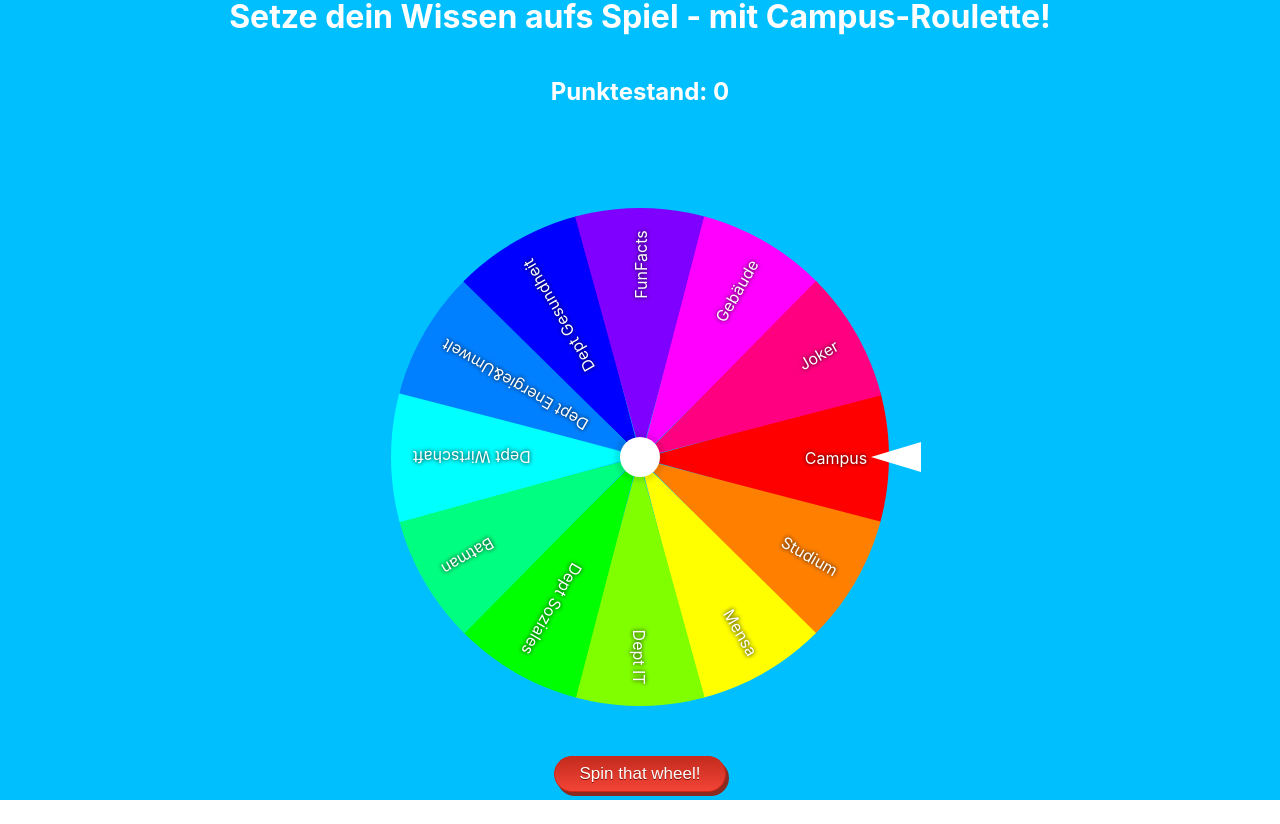
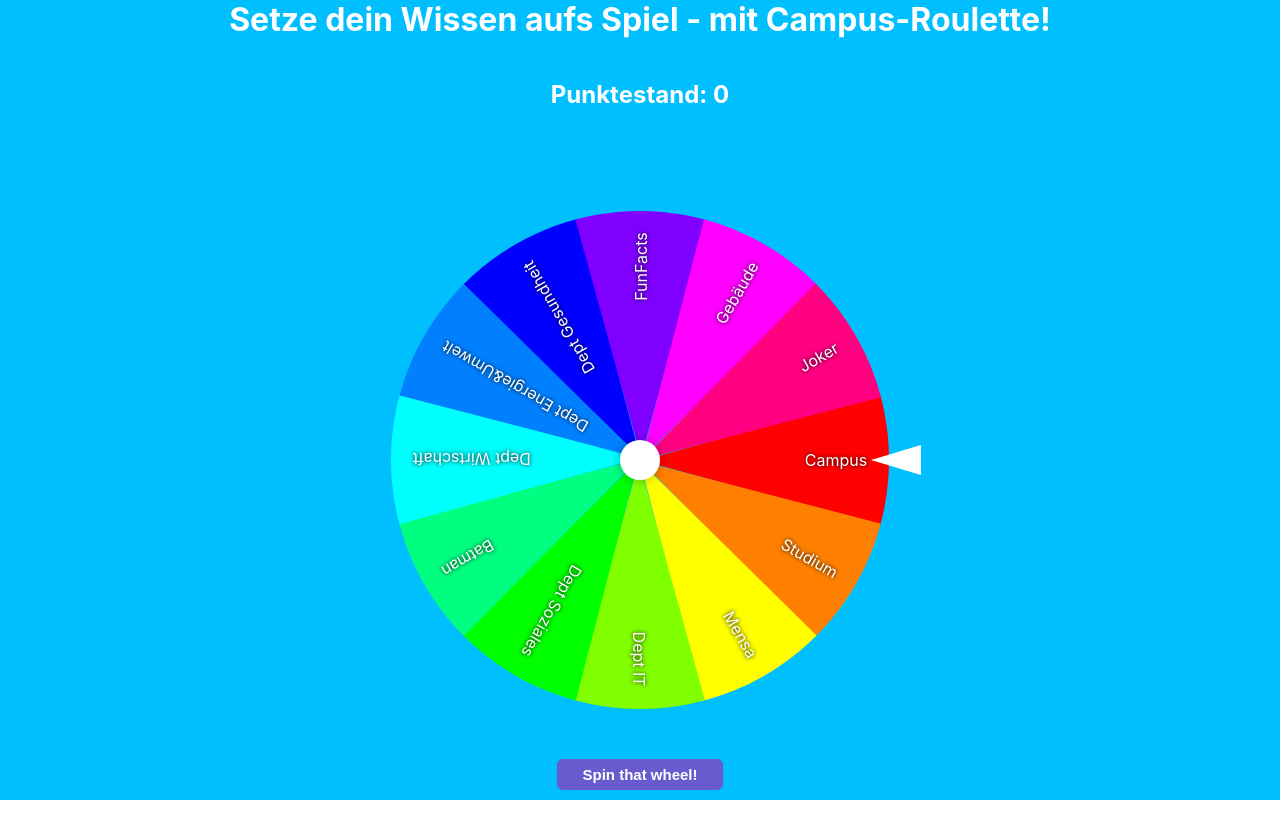
Before and after one commit to IsabellaZaby/campus-roulette, a React (Create React App) app: page / in a window 1280 px wide. Built offline with nearby package versions, Linux system fonts and the light colour scheme.

Commit message:
Change button design

```diff
--- a/src/index.scss
+++ b/src/index.scss
@@ -1,7 +1,7 @@
 body {
     margin: 0;
     font-family: -apple-system, BlinkMacSystemFont, 'Segoe UI', 'Roboto', 'Oxygen', 'Ubuntu', 'Cantarell', 'Fira Sans', 'Droid Sans', 'Helvetica Neue',
-        sans-serif;
+    sans-serif;
     -webkit-font-smoothing: antialiased;
     -moz-osx-font-smoothing: grayscale;
 }
@@ -12,20 +12,21 @@ code {
 
 button,
 .button {
-    box-shadow: 3px 4px 0 0 #8a2a21;
-    background: #c62d1f linear-gradient(to bottom, #c62d1f 5%, #f24437 100%);
-    border-radius: 18px;
-    border: 1px solid #d02718;
+    box-shadow: inset 0 1px 0 0 #695acd;
+    background-color: #695acd;
+    border-radius: 6px;
+    border: 1px solid #695acd;
     display: inline-block;
     cursor: pointer;
     color: #ffffff;
-    font-size: 17px;
-    padding: 7px 25px;
+    font-size: 15px;
+    font-weight: bold;
+    padding: 6px 24px;
     text-decoration: none;
-    text-shadow: 0 1px 0 #810e05;
+    text-shadow: 0 1px 0 #695acd;
 
     &:hover {
-        background: #f24437 linear-gradient(to bottom, #f24437 5%, #c62d1f 100%);
+        background-color: #5347ad;
     }
 
     &:active {
```
